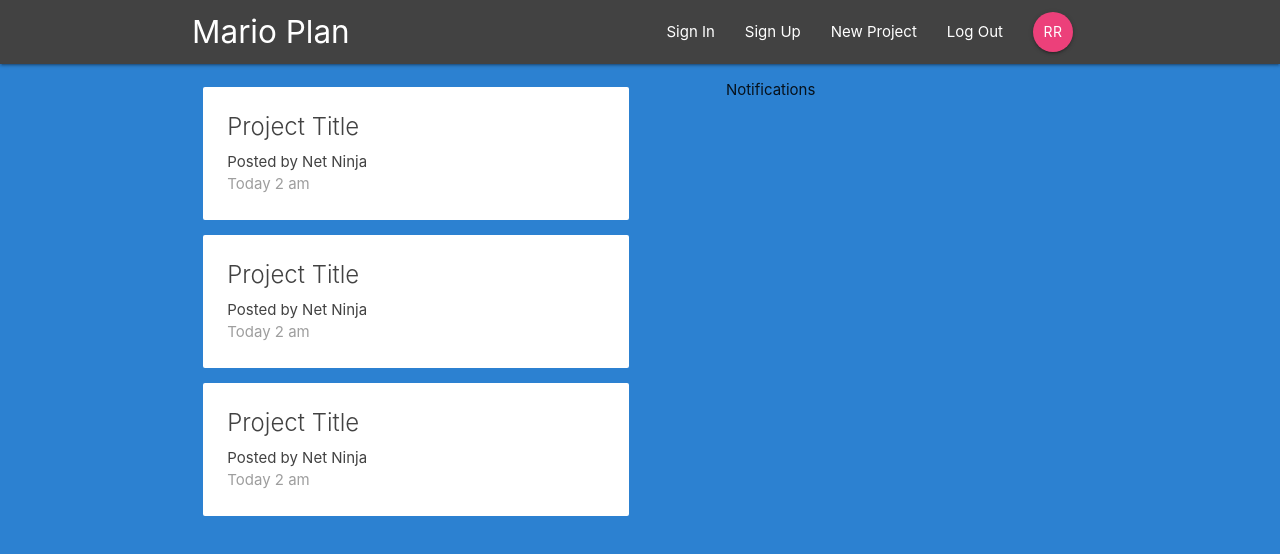
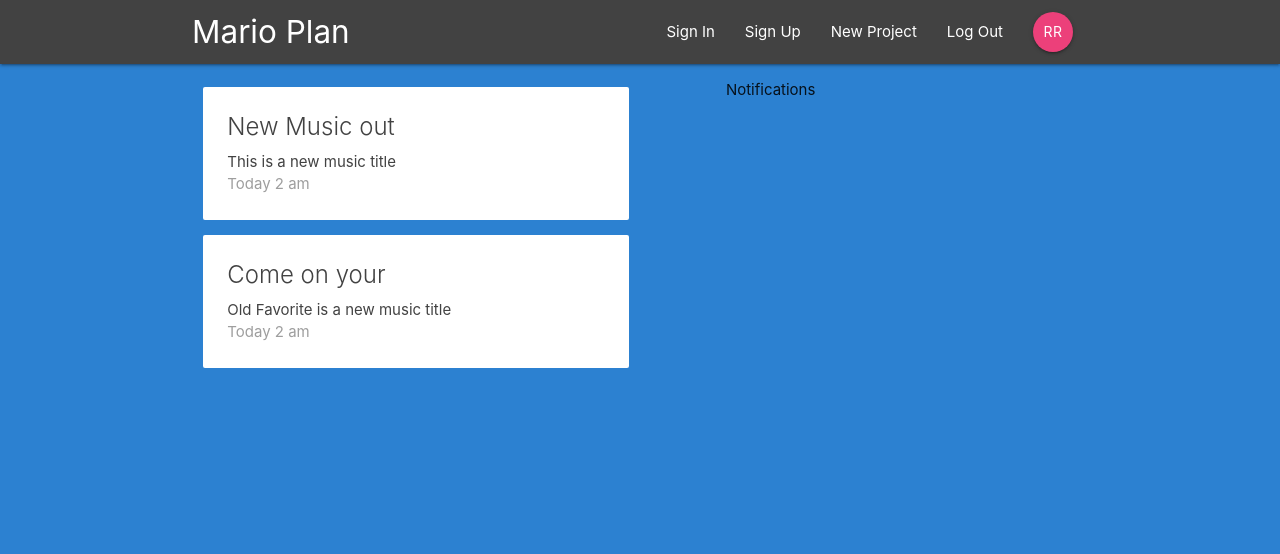
Before and after one commit to Roshith93/react-redux-project_create, a React (Create React App) app: page / in a window 1280 px wide. Shown: the top 554 px of the page. Built offline with nearby package versions, Linux system fonts and the light colour scheme.

Commit message:
looped project lists

```diff
--- a/src/components/auth/SignIn.js
+++ b/src/components/auth/SignIn.js
@@ -27,7 +27,7 @@ const SignIn = (props) => {
   return (
     <div className='container'>
       <form onSubmit={handleSubmit} className='white'>
-        <h5 className='grey-text text-darken-3'>{props.email ?? 'Sign In'}</h5>
+        <h5 className='grey-text text-darken-3'>Sign In</h5>
         <div className='input-field'>
           <label htmlFor='email'>email</label>
           <input
--- a/src/components/auth/SignUp.js
+++ b/src/components/auth/SignUp.js
@@ -81,7 +81,7 @@ const SignUp = (props) => {
 }
 
 const mapStateToProps = ({
-  createProject: { email, firstName, lastName, password },
+  createUser: { email, firstName, lastName, password },
 }) => {
   return {
     email,
--- a/src/components/projects/CreateProject.js
+++ b/src/components/projects/CreateProject.js
@@ -59,7 +59,7 @@ const CreateProject = (props) => {
     </div>
   )
 }
-const mapStateToProps = ({ createProject: { title, content } }) => {
+const mapStateToProps = ({ projectReducer: { title, content } }) => {
   return {
     title,
     content,
--- a/src/components/projects/ProjectList.js
+++ b/src/components/projects/ProjectList.js
@@ -1,10 +1,19 @@
 import { ProjectSummary } from './ProjectSummary'
-export const ProjectList = () => {
+import { connect } from 'react-redux'
+
+const ProjectList = ({ projects }) => {
   return (
     <div className='project-list section'>
-      <ProjectSummary />
-      <ProjectSummary />
-      <ProjectSummary />
+      {projects &&
+        projects.map(({ id, title, content }) => {
+          return <ProjectSummary key={id} title={title} content={content} />
+        })}
     </div>
   )
 }
+const mapStateToProps = ({ projectReducer: { projects } }) => {
+  return {
+    projects,
+  }
+}
+export default connect(mapStateToProps)(ProjectList)
--- a/src/components/projects/ProjectSummary.js
+++ b/src/components/projects/ProjectSummary.js
@@ -1,11 +1,11 @@
-export const ProjectSummary = () => {
- return(
-  <div className='card z-depth-0 project-summary'>
-        <div className='card-content grey-text text-darken-3'>
-          <span className='card-title'>Project Title</span>
-          <p>Posted by Net Ninja</p>
-          <p className='grey-text'>Today 2 am</p>
-        </div>
+export const ProjectSummary = ({ title, content }) => {
+  return (
+    <div className='card z-depth-0 project-summary'>
+      <div className='card-content grey-text text-darken-3'>
+        <span className='card-title'>{title}</span>
+        <p>{content}</p>
+        <p className='grey-text'>Today 2 am</p>
       </div>
- )
+    </div>
+  )
 }
--- a/src/store/reducer/projectReducer.js
+++ b/src/store/reducer/projectReducer.js
@@ -1,8 +1,14 @@
 import { CREATE_PROJECT } from '../actions/types'
 
 const initialState = {
-  title: '',
-  content: '',
+  projects: [
+    { id: 1, title: 'New Music out', content: 'This is a new music title' },
+    {
+      id: 2,
+      title: 'Come on your',
+      content: 'Old Favorite is a new music title',
+    },
+  ],
 }
 
 export const projectReducer = (state = initialState, action) => {
--- a/src/store/reducer/rootReducer.js
+++ b/src/store/reducer/rootReducer.js
@@ -5,6 +5,6 @@ import { createUser } from './createUserReducer'
 
 export const rootReducer = combineReducers({
   auth: authReducer,
-  createProject: projectReducer,
+  projectReducer,
   createUser,
 })
```
Also changed, not shown: src/components/dashboard/Dashboard.js (+4 -4 lines).
